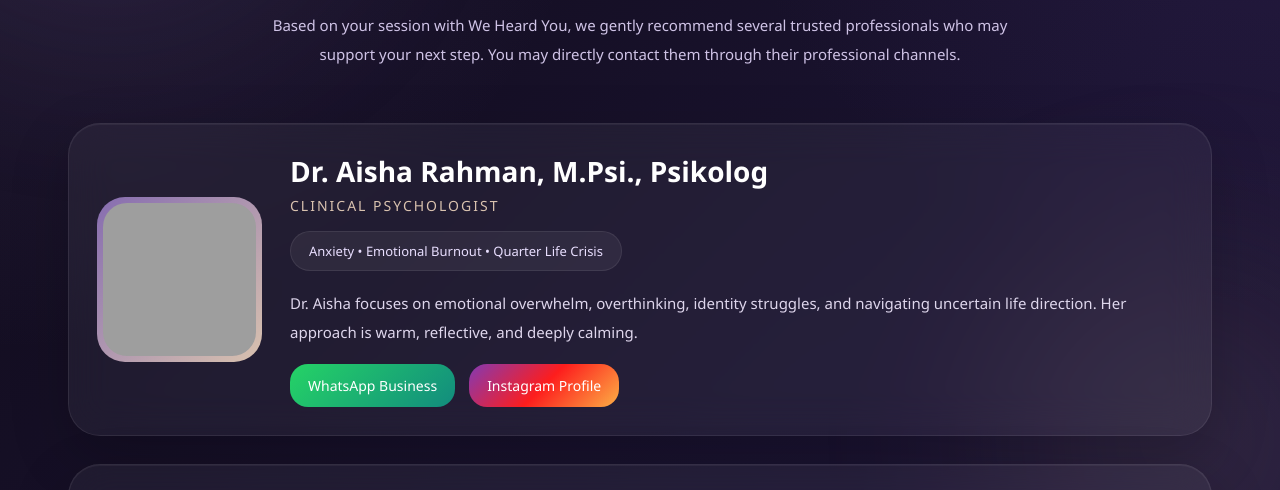
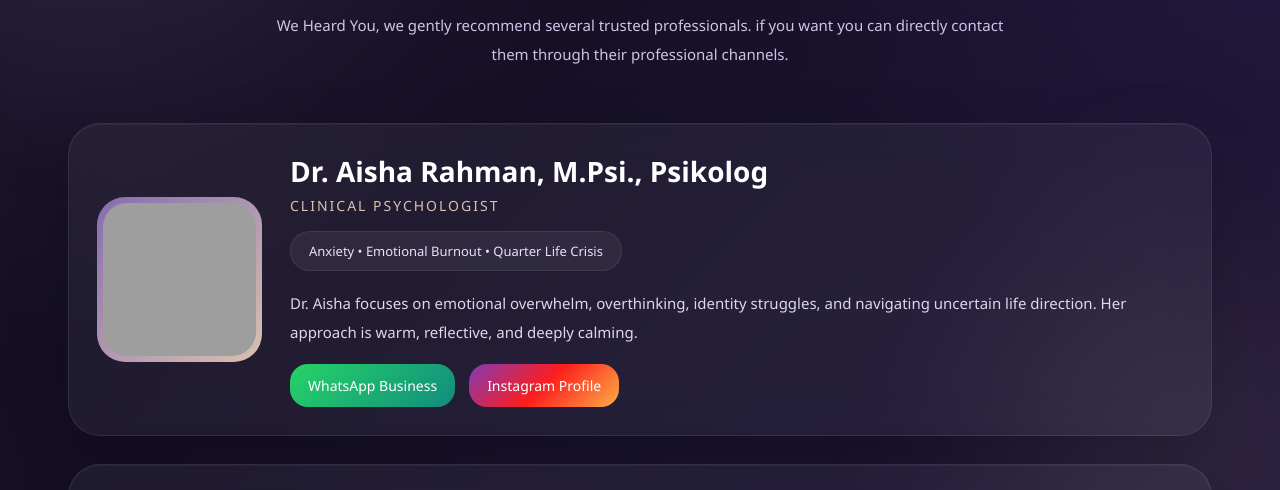
Before and after one commit to deavernandachristin-prog/We-Heard-You, a plain HTML site: page psychologist.html in a window 1280 px wide. Shown: the part 273-763 px from the top of the page. Drawn offline with Linux system fonts and the light colour scheme; grey boxes are pictures that could not be loaded.

Commit message:
Update psychologist.html

```diff
--- a/psychologist.html
+++ b/psychologist.html
@@ -268,9 +268,9 @@ html,body{
         <img src="logo.png" class="logo">
         <h1>Professional Recommendation</h1>
         <p>
-            Based on your session with We Heard You, we gently recommend
-            several trusted professionals who may support your next step.
-            You may directly contact them through their professional channels.
+            We Heard You, we gently recommend
+            several trusted professionals.
+            if you want you can directly contact them through their professional channels.
         </p>
     </div>
 
```
